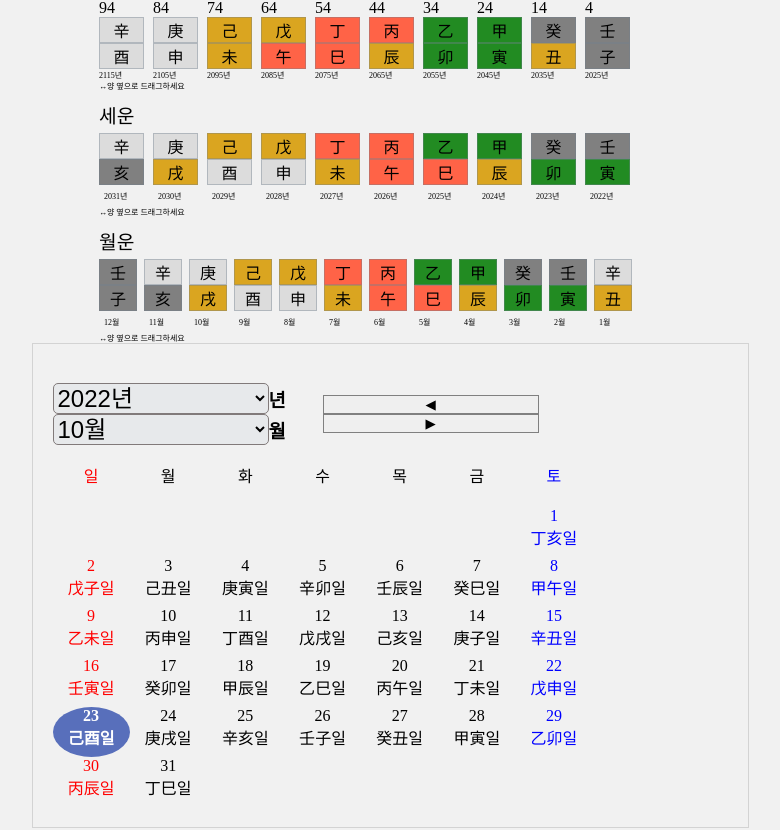
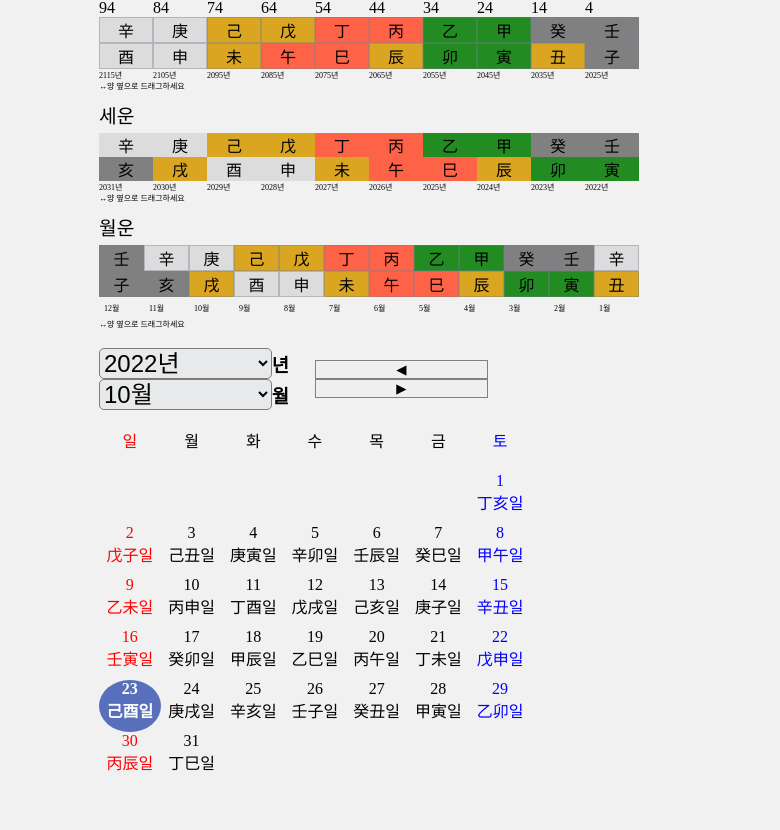
Before and after one commit to seni95/askLuck, a React (Create React App) app: page / in a window 1280 px wide. Shown: the part 698-1528 px from the top of the page, without its empty margins (271-1051 px from the left). Built offline with nearby package versions, Linux system fonts and the light colour scheme.

Commit message:
revised css

```diff
--- a/src/App.css
+++ b/src/App.css
@@ -10,7 +10,9 @@ html, body{
 
 
 }
-
+*{
+  box-sizing: border-box;
+}
 .App{
   width: 750px;
     display: flex;
@@ -27,7 +29,7 @@ html, body{
   }
 
 
-  @media(max-width:700px){
+  @media(max-width:750px){
    .App{
    margin:auto;
    width: 100%;
--- a/src/components/analysis/analysis.module.css
+++ b/src/components/analysis/analysis.module.css
@@ -4,6 +4,7 @@
     justify-content: center;
     position: relative;
     margin: 30px auto;
+    padding:0;
     width:90%;
     align-items: center;
     /* background-color: white; */
--- a/src/components/analysis/calculate_decades/calculate_decades.module.css
+++ b/src/components/analysis/calculate_decades/calculate_decades.module.css
@@ -42,4 +42,5 @@
     border:1.5px solid rgba(112,128,144,0.4);
     text-align: center;
     margin:0;
+    width: 100%;
 }
--- a/src/components/analysis/calculate_months/cal_months.module.css
+++ b/src/components/analysis/calculate_months/cal_months.module.css
@@ -39,6 +39,7 @@ flex-direction: column;
 .pillar .span{
     border:1.5px solid rgba(112,128,144,0.4);
     text-align: center;
+    width: 100%;
 
 }
 
--- a/src/components/analysis/calculate_years/cal_years.module.css
+++ b/src/components/analysis/calculate_years/cal_years.module.css
@@ -4,7 +4,6 @@
     /* flex-direction: ; */
     flex-wrap: nowrap;
     overflow-x: scroll;
-
 }
 
 
@@ -35,11 +34,10 @@ flex-direction: column;
 }
 
 .pillar .span{
-    border:1.5px solid rgba(112,128,144,0.4);
     text-align: center;
+    width: 100%;
 }
 
 .years{
     font-size: .5rem;
-    margin:5px;
 }
--- a/src/components/analysis/show_days/showDays.module.css
+++ b/src/components/analysis/show_days/showDays.module.css
@@ -2,12 +2,6 @@ button {
   cursor: pointer;
 }
 
-.container {
-  margin: auto;
-  padding: 20px 20px;
-  border: 1px solid rgba(128, 128, 128, 0.267);
-  width:100%;
-}
 
 .container .title {
   display: flex;
@@ -15,8 +9,6 @@ button {
 
 .container .title .button {
   border: none;
-  margin-left: 5px;
-  height: 20px;
   align-self: center;
   background: none;
 }
@@ -26,7 +18,6 @@ button {
   align-self: center;
 }
 .container .title .pagination .button {
-  margin: 0 10px;
   border: none;
   background: none;
 }
@@ -58,7 +49,8 @@ button {
   width: calc(100%/ 7);
   float: left;
   text-align: center;
-  height: 50px;
+  font-size: 1em;
+  padding-bottom: 10px;
 }
 
 .container .date .sunday {
--- a/src/components/result/four_pillar_viewer.module.css
+++ b/src/components/result/four_pillar_viewer.module.css
@@ -1,7 +1,7 @@
 @import url('https://fonts.googleapis.com/css2?family=Nanum+Gothic&display=swap');
 
 .container{
-  width:90%;
+  width:87%;
 margin-top:180px;
   /* position: relative;
     margin: 20px auto 0 auto;
```
